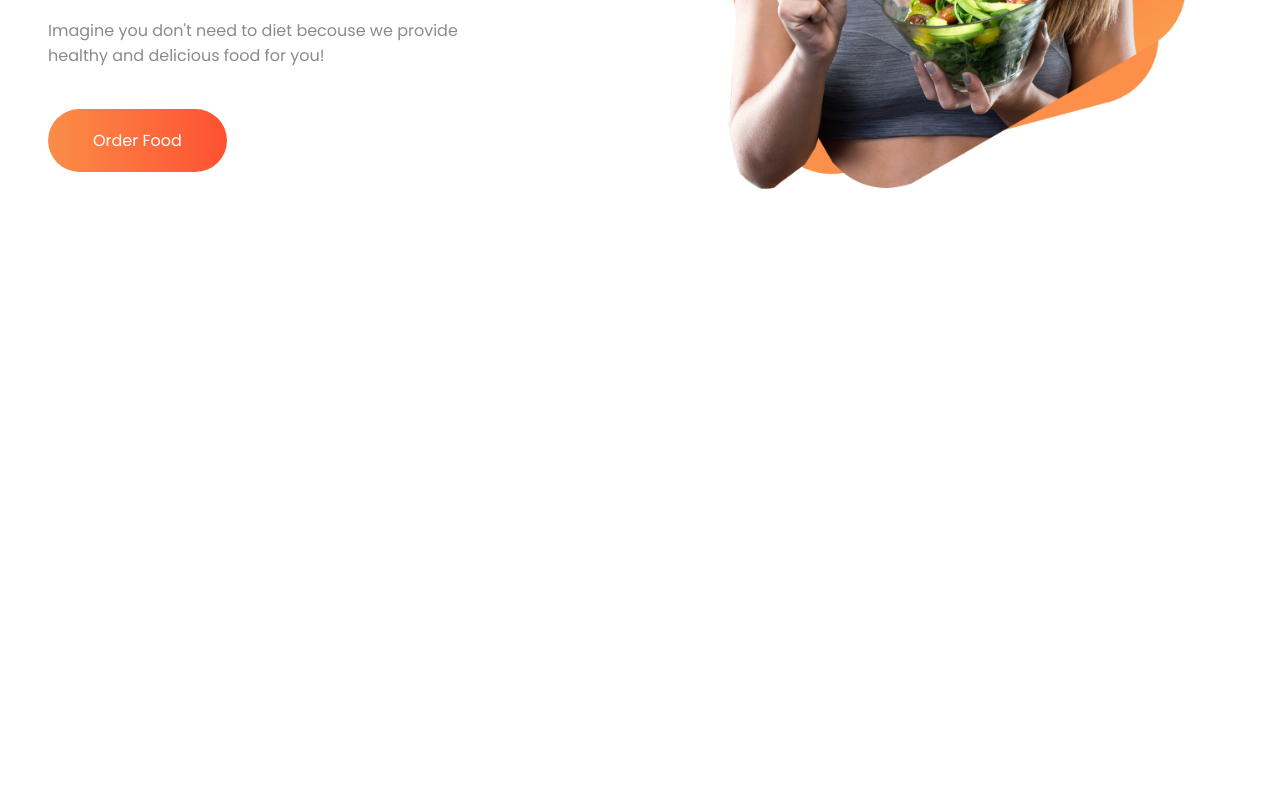
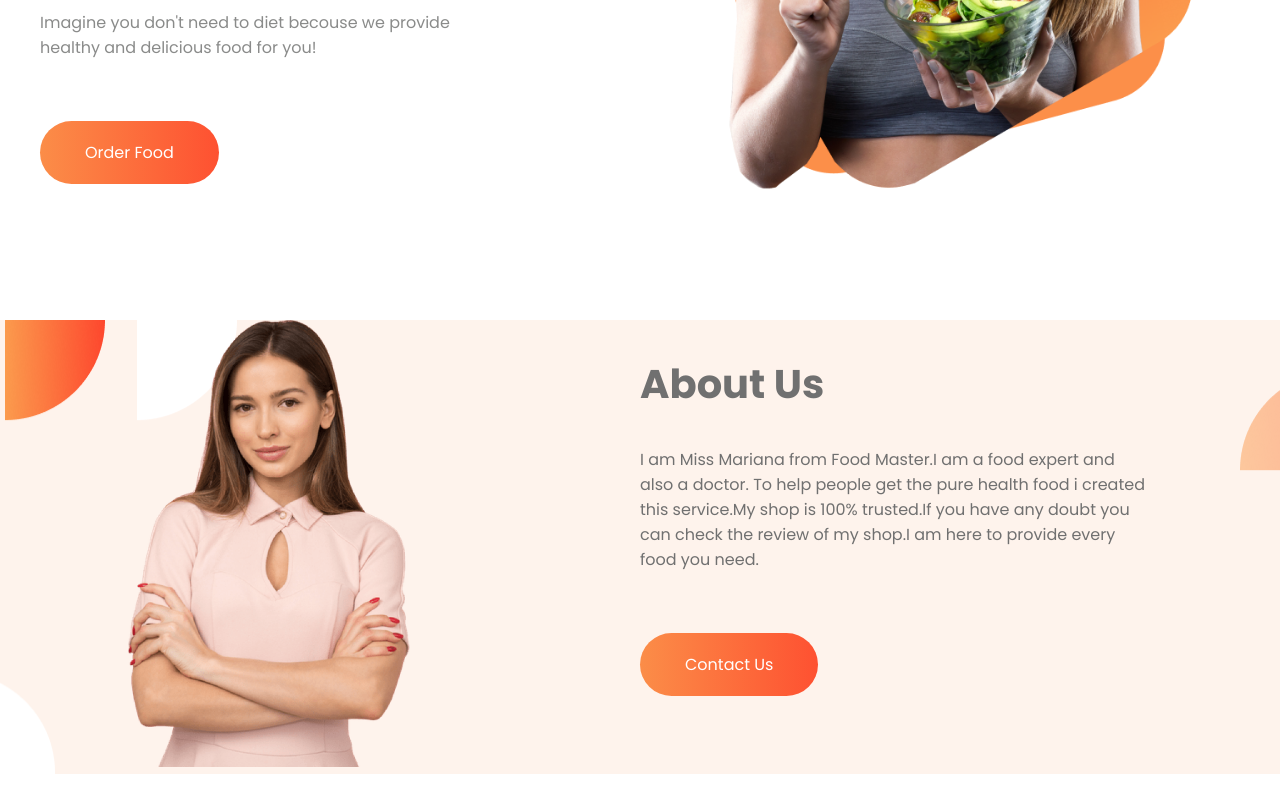
Before and after one commit to Jahin69/Assignment1-Food-Website, a plain HTML site: page index.html in a window 1280 px wide. Shown: the part 420-1232 px from the top of the page. Before the commit the page ends 800 px from the top, so only its background shows below. Drawn offline with Linux system fonts and the light colour scheme.

Commit message:
secondsection

```diff
--- a/index.html
+++ b/index.html
@@ -19,10 +19,26 @@
         <h1>Just Eat Healthy</h1>
         <h1>With Food Master</h1>
         <p id="only-margin">Imagine you don't need to diet becouse we provide healthy and delicious food for you! </p>
-        <p id="margin-of-button"><a href="#" class="Button">Order Food</a></p>
+        <p class="margin-of-button"><a href="#" class="Button">Order Food</a></p>
     </div>
     <div class="introduction-image">
         <img src="images/Introduction.png" alt="Introduction-Woman">
+    </div>
+</section>
+
+<section id="About-Us">
+    <div class="About-Us-Image">
+        <img src="images/female/Person Image.png" alt="Person">
+    </div>
+    <div class="About-Us-Description">
+        <h1>About Us</h1>
+        <p>I am Miss Mariana from Food Master.I am a food expert and also a doctor.
+            To help people get the pure health food i created this service.My shop
+            is 100% trusted.If you have any doubt you can check the review of my shop.I am here to provide every food
+            you need.
+
+        </p>
+        <p class="margin-of-button"><a href="#" class="Button">Contact Us</a></p>
     </div>
 
 </section>
--- a/style.css
+++ b/style.css
@@ -1,5 +1,12 @@
 body{
-    font-family: 'Poppins', sans-serif;;
+    font-family: 'Poppins', sans-serif;
+    margin:0;
+    padding:0;
+}
+section{
+    margin:0px 0px 100px 0px;
+    padding: 0px;
+
 }
 #introduction{
     display: flex;
@@ -32,7 +39,7 @@ body{
 .introduction-image img{
     width: 90%;
 }
-.introduction-description a{
+.Button{
     text-decoration: none;
     color: white;
     background-image: linear-gradient(to right,#FB8D48,#FE5131);
@@ -40,6 +47,31 @@ body{
     border-radius: 40px;
     margin-top:50px;
 }
-#margin-of-button{
-    margin-top:60px;
+.margin-of-button{
+    margin-top:80px;
 }
+#About-Us{
+    display:flex;
+    margin-left:0px;
+    background-image: url(images/shapes/7.png);
+    background-repeat: no-repeat;
+    background-position-x: -45px;
+}
+.About-Us-Image{
+    width:40%;
+    margin-left: 10%;
+}
+.About-Us-Image img{
+    width:55%;
+}
+.About-Us-Description{
+    width:40%;
+    margin-right: 10%;
+}
+.About-Us-Description h1{
+    color:#707070;
+    font-size:40px;
+}
+.About-Us-Description p{
+    color:#707070;
+}
```
